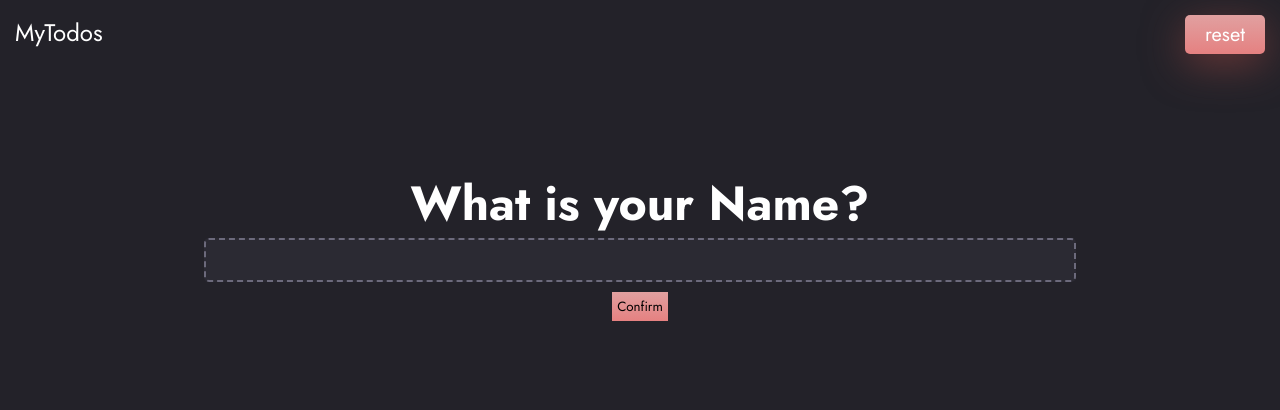
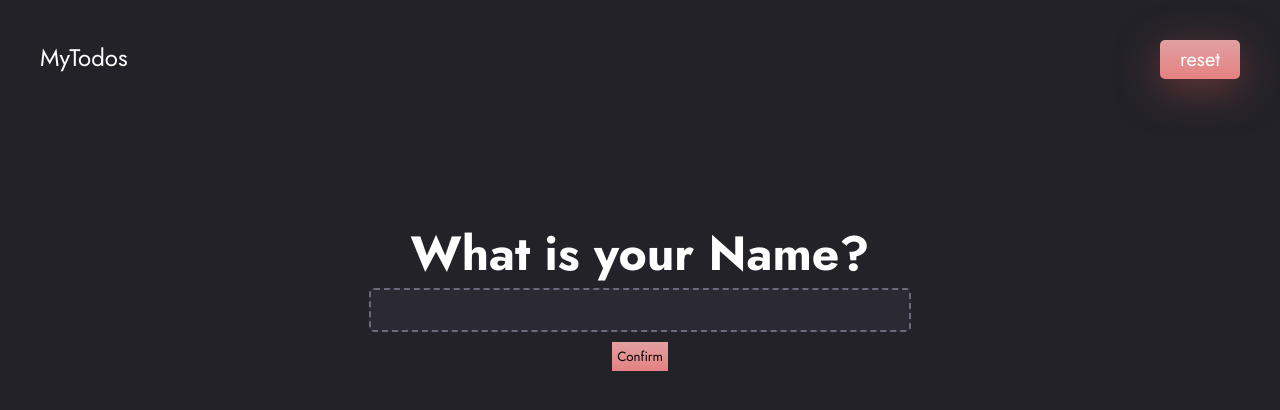
Before and after one commit to Andy-Reynolds/MyTodos-tech-test, a plain HTML site: page index.html in a window 1280 px wide. Drawn offline with Linux system fonts and the light colour scheme.

Commit message:
Added first media query

```diff
--- a/style.scss
+++ b/style.scss
@@ -44,6 +44,11 @@
       background-image: linear-gradient(180deg, #e2c1c1, #ea8282);
     }
   }
+
+  @media screen and (min-width: 1080px) {
+    padding: 40px;
+  }
+
 }
 
 .main {
@@ -64,6 +69,11 @@
     border: dashed #6C6A7C 2px;
     border-radius: 5px;
     margin-bottom: 10px;
+  }
+
+  @media screen and (min-width: 1080px) {
+    margin-inline: auto;
+    width: 60%;
   }
 
 }
```
Also changed, not shown: dist/style.css.
